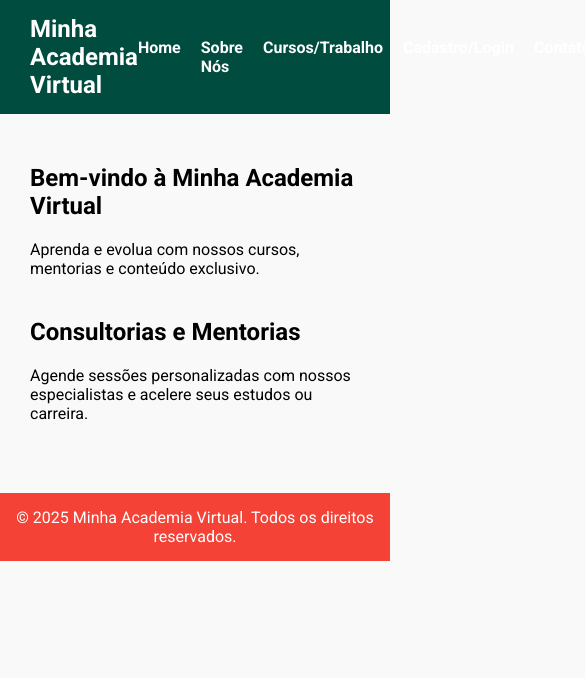
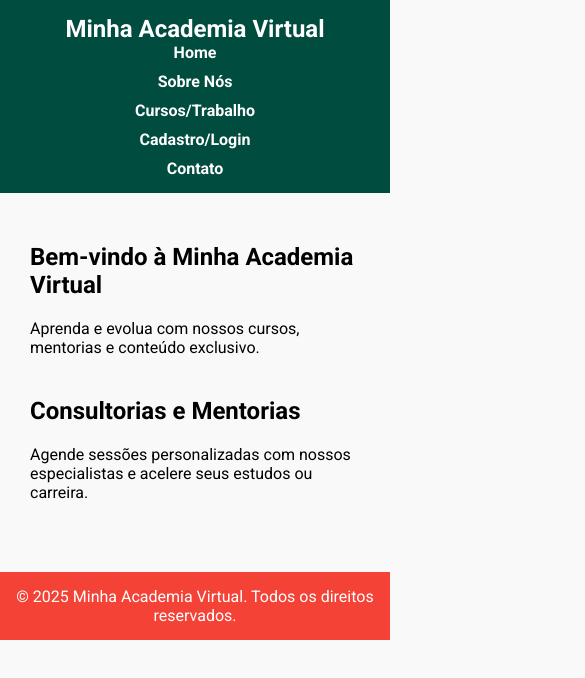
Before and after one commit to MikeMabunda/Minha-academia-virtual-01, a plain HTML site: page index.html in a window 390 px wide. Shown: the whole page, 585 px wide, since content can reach past the window. Drawn offline with Linux system fonts and the light colour scheme.

Commit message:
Update index.html

```diff
--- a/index.html
+++ b/index.html
@@ -1,4 +1,3 @@
-
 <!DOCTYPE html>
 <html lang="pt-BR">
 <head>
@@ -16,24 +15,30 @@
     header {
       display: flex;
       justify-content: space-between;
-      align-items: center;
+      align-items: flex-start;
       background-color: #004d40;
       color: white;
       padding: 15px 30px;
+      position: sticky;
+      top: 0;
+      z-index: 1000;
     }
     header h1 {
       margin: 0;
       font-size: 1.5rem;
     }
+    nav {
+      display: flex;
+      flex-direction: column;
+      align-items: flex-end;
+    }
     nav ul {
       list-style: none;
       display: flex;
-      gap: 20px;
+      flex-direction: column;
+      gap: 10px;
       margin: 0;
       padding: 0;
-    }
-    nav ul li {
-      display: inline;
     }
     nav ul li a {
       color: white;
@@ -54,6 +59,16 @@
       color: white;
       text-align: center;
       padding: 15px;
+    }
+    @media (max-width: 768px) {
+      header {
+        flex-direction: column;
+        align-items: center;
+        text-align: center;
+      }
+      nav {
+        align-items: center;
+      }
     }
   </style>
 </head>
```
